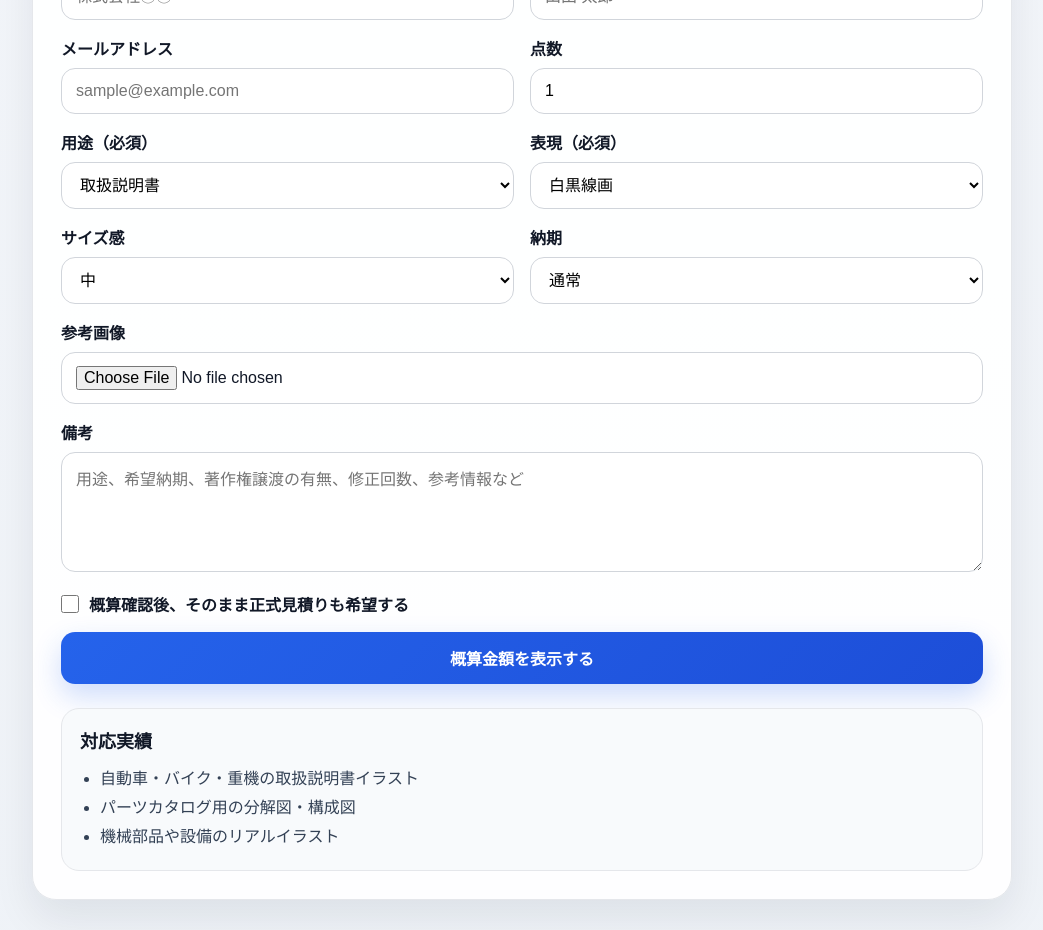
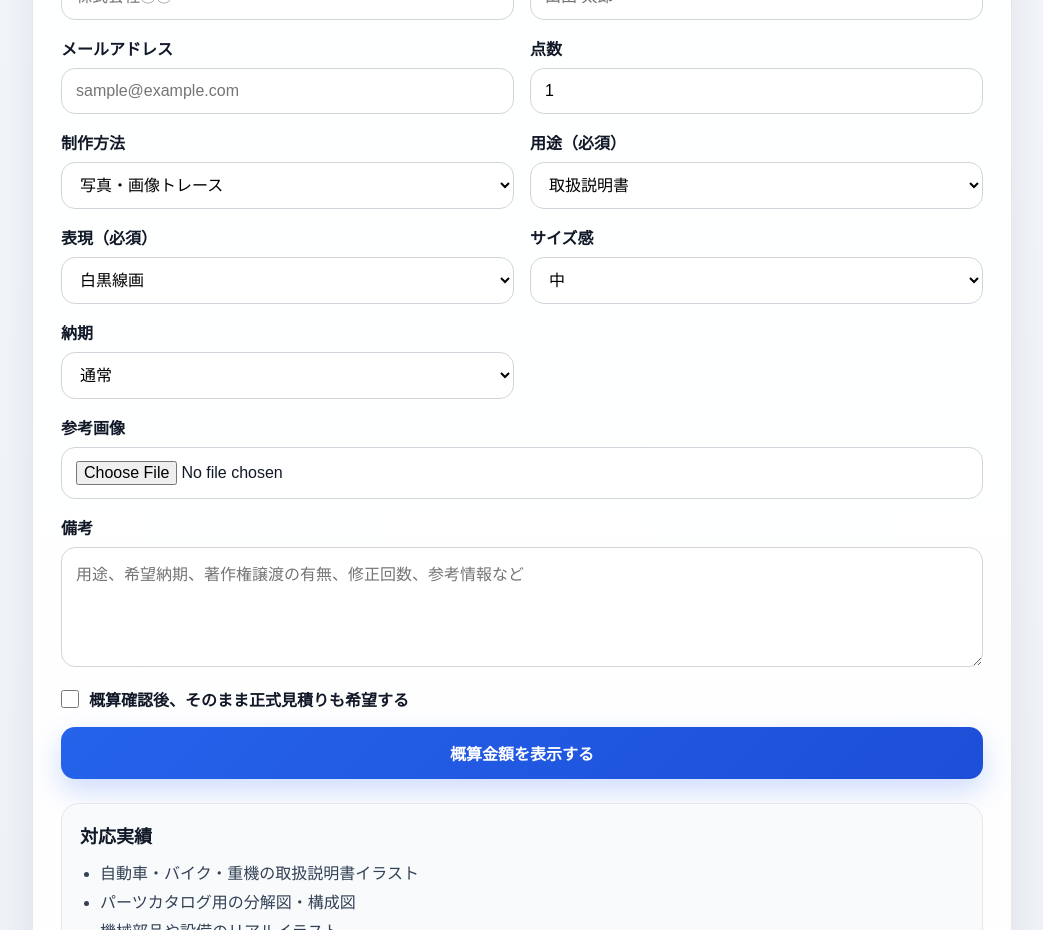
Before and after one commit to k-hioki-source/ai-estimate, a Next.js app: page / in a window 1280 px wide. Shown: the part 1080-2010 px from the top of the page, without its empty margins (118-1161 px from the left). Built offline with nearby package versions, Linux system fonts and the light colour scheme.

Commit message:
Update EstimateForm.tsx

```diff
--- a/components/EstimateForm.tsx
+++ b/components/EstimateForm.tsx
@@ -166,6 +166,16 @@ export default function EstimateForm() {
               <label htmlFor="quantity">点数</label>
               <input id="quantity" name="quantity" type="number" min="1" defaultValue="1" required />
             </div>
+
+            <div>
+  <label htmlFor="sourceType">制作方法</label>
+  <select id="sourceType" name="sourceType" defaultValue="photo_trace">
+    <option value="photo_trace">写真・画像トレース</option>
+    <option value="reference_drawing">写真・図面・資料から作図</option>
+    <option value="cad_conversion">XVL・3DCADから作成</option>
+  </select>
+</div>
+
             <div>
               <label htmlFor="usage">用途（必須）</label>
               <select id="usage" name="usage" defaultValue="manual">
```
